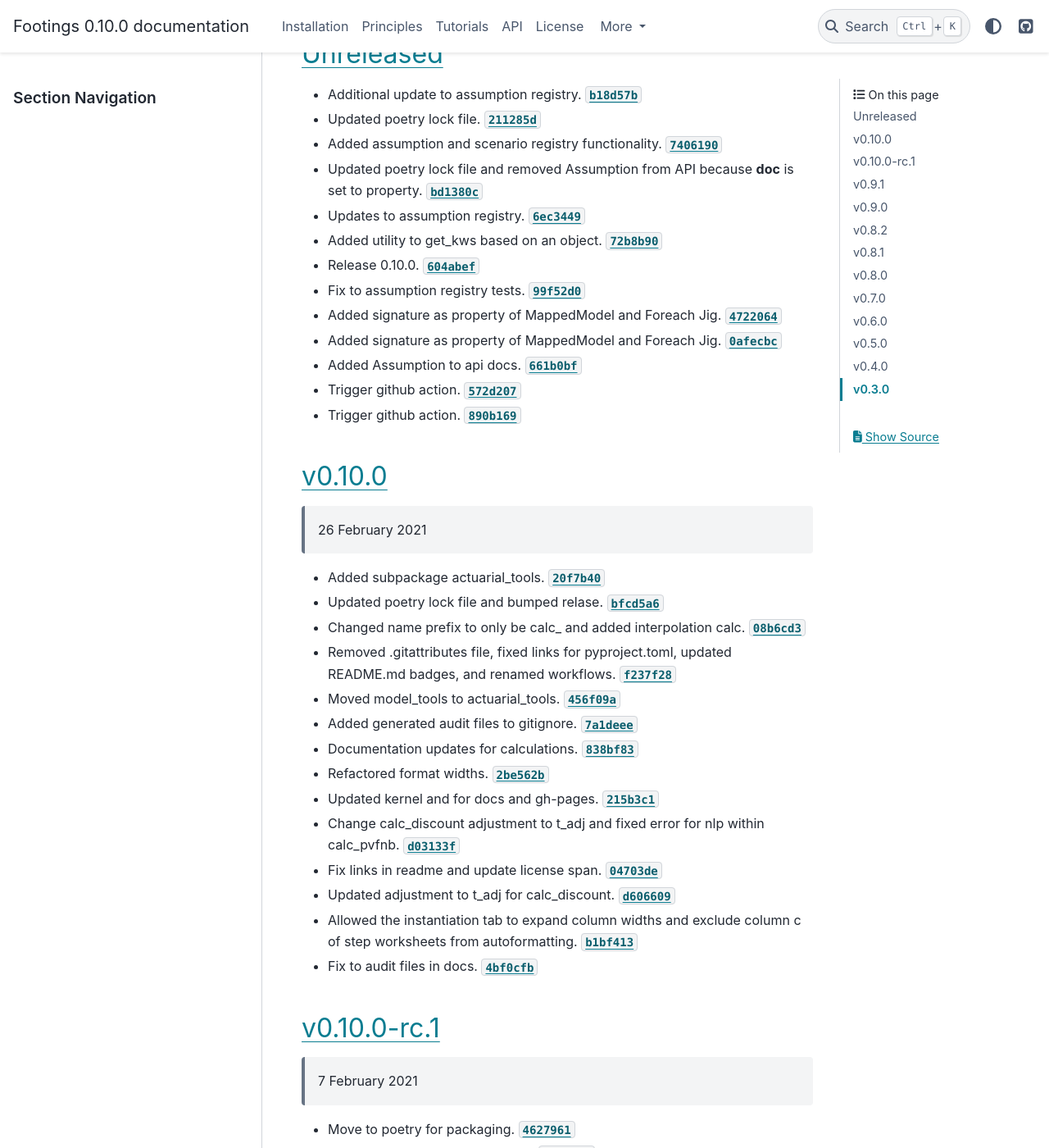
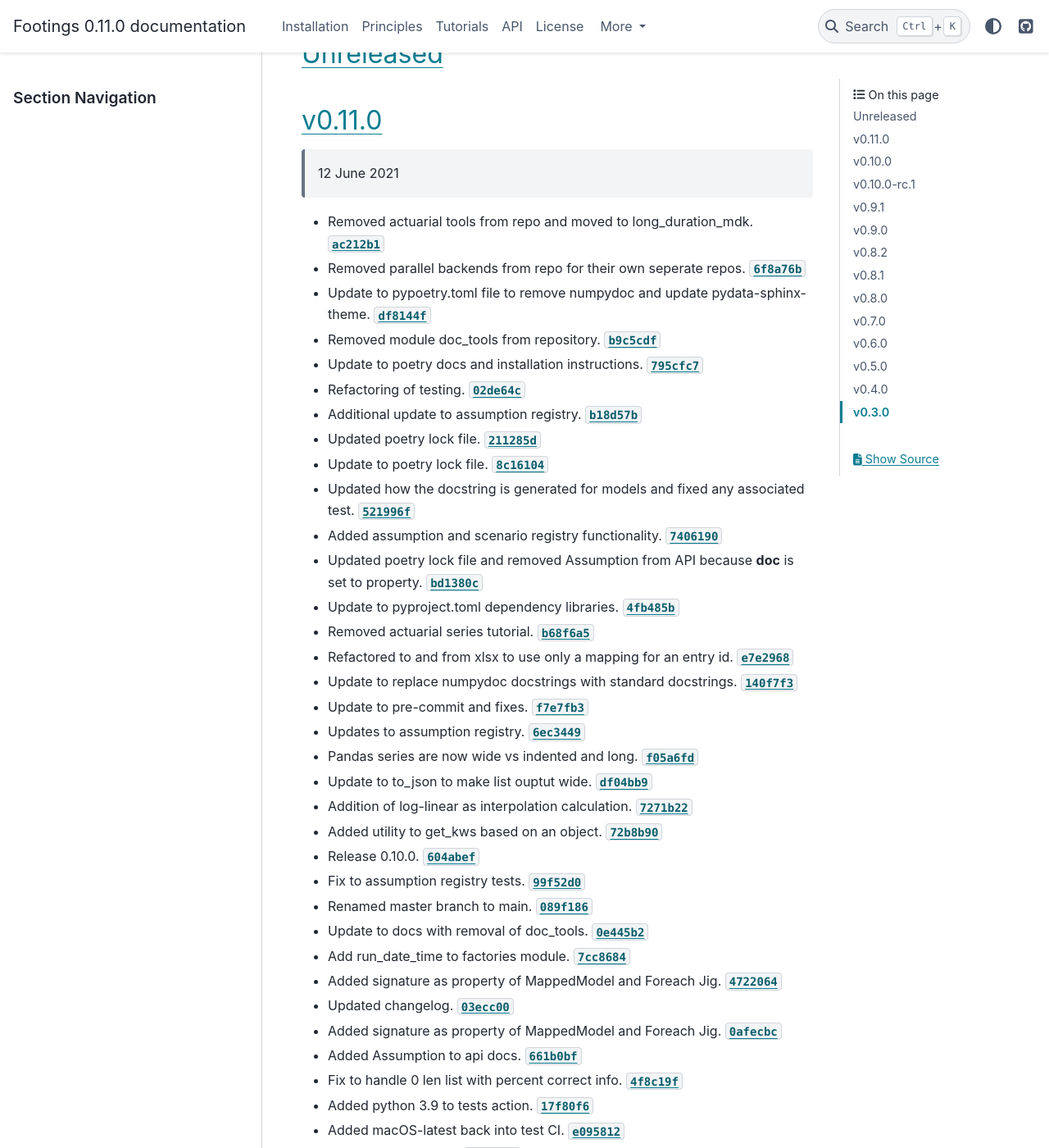
Before and after one commit to footings/footings, a Sphinx documentation site: the page built from docs/changelog.md, in a window 1280 px wide and 1400 px high, scrolled down 303 px. Shown: the whole window at 82% size. Built offline with Sphinx 7.4.7 and the PyData theme 0.15.4, drawn with Linux system fonts in a browser that asks for light colours.

Commit message:
Updated to v0.11.0.

```diff
--- a/docs/changelog.md
+++ b/docs/changelog.md
@@ -4,19 +4,46 @@ All notable changes to this project will be documented in this file. Dates are d
 
 Generated by [`auto-changelog`](https://github.com/CookPete/auto-changelog).
 
-#### [Unreleased](https://github.com/dustindall/footings/compare/v0.10.0...HEAD)
+#### [Unreleased](https://github.com/dustindall/footings/compare/v0.11.0...HEAD)
 
+#### [v0.11.0](https://github.com/dustindall/footings/compare/v0.10.0...v0.11.0)
+
+> 12 June 2021
+
+- Removed actuarial tools from repo and moved to long_duration_mdk. [`ac212b1`](https://github.com/dustindall/footings/commit/ac212b1f25dff4dcb186c94c26a5f15215635bd7)
+- Removed parallel backends from repo for their own seperate repos. [`6f8a76b`](https://github.com/dustindall/footings/commit/6f8a76b34673df15a97e495b1636c1c2570ac4cf)
+- Update to pypoetry.toml file to remove numpydoc and update pydata-sphinx-theme. [`df8144f`](https://github.com/dustindall/footings/commit/df8144fe9ec4b21566b0c903c69400c40ea9850e)
+- Removed module doc_tools from repository. [`b9c5cdf`](https://github.com/dustindall/footings/commit/b9c5cdf64103b74c572aab63d835f666a3296944)
+- Update to poetry docs and installation instructions. [`795cfc7`](https://github.com/dustindall/footings/commit/795cfc79960a079d781430a887f67f0e45c5e8f1)
+- Refactoring of testing. [`02de64c`](https://github.com/dustindall/footings/commit/02de64c8a5cb6354c8b7f8dd5deac2f403930047)
 - Additional update to assumption registry. [`b18d57b`](https://github.com/dustindall/footings/commit/b18d57be43fed3b460a4a9de03bc98918782840f)
 - Updated poetry lock file. [`211285d`](https://github.com/dustindall/footings/commit/211285d1a256426c5c1b98138f604f3e62f7c5b5)
+- Update to poetry lock file. [`8c16104`](https://github.com/dustindall/footings/commit/8c161046126a318cf5e5e04a955ae1c44476ba3c)
+- Updated how the docstring is generated for models and fixed any associated test. [`521996f`](https://github.com/dustindall/footings/commit/521996f509edd732eca47da7e28e6c386f47e6db)
 - Added assumption and scenario registry functionality. [`7406190`](https://github.com/dustindall/footings/commit/7406190498aed794839f7f54a3a85924ce6d8823)
 - Updated poetry lock file and removed Assumption from API because __doc__ is set to property. [`bd1380c`](https://github.com/dustindall/footings/commit/bd1380c74478b261e733930a4a6cd044444ad607)
+- Update to pyproject.toml dependency libraries. [`4fb485b`](https://github.com/dustindall/footings/commit/4fb485b417555bb248f9db7bf0ef489f055bb780)
+- Removed actuarial series tutorial. [`b68f6a5`](https://github.com/dustindall/footings/commit/b68f6a509b35aedd20c634de3e871d1c3d907057)
+- Refactored to and from xlsx to use only a mapping for an entry id. [`e7e2968`](https://github.com/dustindall/footings/commit/e7e296814b46d551bbab6e2d65bfe7803947de1c)
+- Update to replace numpydoc docstrings with standard docstrings. [`140f7f3`](https://github.com/dustindall/footings/commit/140f7f315e6b96fa366fe5d228528fc59995102d)
+- Update to pre-commit and fixes. [`f7e7fb3`](https://github.com/dustindall/footings/commit/f7e7fb3fbdcb346664fd6a1531dee935aaf8cd91)
 - Updates to assumption registry. [`6ec3449`](https://github.com/dustindall/footings/commit/6ec3449ee36490d3cbb4539763ae867b98bbf9e7)
+- Pandas series are now wide vs indented and long. [`f05a6fd`](https://github.com/dustindall/footings/commit/f05a6fda09618afe543bd9a98616aa449639ed55)
+- Update to to_json to make list ouptut wide. [`df04bb9`](https://github.com/dustindall/footings/commit/df04bb9a07f79d61397bf4a34948f929097d827a)
+- Addition of log-linear as interpolation calculation. [`7271b22`](https://github.com/dustindall/footings/commit/7271b22085e2c73d0f9d42a34774afe386cf9d03)
 - Added utility to get_kws based on an object. [`72b8b90`](https://github.com/dustindall/footings/commit/72b8b90685724225e70b5011193c4772c2f78a1d)
 - Release 0.10.0. [`604abef`](https://github.com/dustindall/footings/commit/604abef4b7af27945114ce2dd0c5b8a3f9887b24)
 - Fix to assumption registry tests. [`99f52d0`](https://github.com/dustindall/footings/commit/99f52d02209d4acee9395cde3c18bfb4f561a0e1)
+- Renamed master branch to main. [`089f186`](https://github.com/dustindall/footings/commit/089f186a455f550d38b35bd3b3435ccbafcf0227)
+- Update to docs with removal of doc_tools. [`0e445b2`](https://github.com/dustindall/footings/commit/0e445b28a2952f23b543724c4d0becc7752503a6)
+- Add run_date_time to factories module. [`7cc8684`](https://github.com/dustindall/footings/commit/7cc86842c55321a20d77b9dfbf7fad9cff55f70f)
 - Added signature as property of MappedModel and Foreach Jig. [`4722064`](https://github.com/dustindall/footings/commit/4722064acb6995de978ecb0893dd194496894d12)
+- Updated changelog. [`03ecc00`](https://github.com/dustindall/footings/commit/03ecc0057e46ea5c451bfbb4346f730c18ec4578)
 - Added signature as property of MappedModel and Foreach Jig. [`0afecbc`](https://github.com/dustindall/footings/commit/0afecbc37e112a1b954f14a5907571f4cafc386f)
 - Added Assumption to api docs. [`661b0bf`](https://github.com/dustindall/footings/commit/661b0bf946e64c0e38a99d923a8332970d530236)
+- Fix to handle 0 len list with percent correct info. [`4f8c19f`](https://github.com/dustindall/footings/commit/4f8c19f9dc7257d2c03c85a504f2fbc1329a256c)
+- Added python 3.9 to tests action. [`17f80f6`](https://github.com/dustindall/footings/commit/17f80f688be6201abea00fc451732ddf08a4be06)
+- Added macOS-latest back into test CI. [`e095812`](https://github.com/dustindall/footings/commit/e0958129d035835dada2bc0457c6f0bef5584627)
 - Trigger github action. [`572d207`](https://github.com/dustindall/footings/commit/572d207b771e3f3741f9ae5e8a7c814d4cda722e)
 - Trigger github action. [`890b169`](https://github.com/dustindall/footings/commit/890b16923bc06e931b0d3caa37e9505e77cbe3af)
 
--- a/pyproject.toml
+++ b/pyproject.toml
@@ -3,7 +3,7 @@ name = "footings"
 packages = [
     { include = "footings", from = "src" }
 ]
-version = "0.10.0"
+version = "0.11.0"
 description = "A model building library"
 authors = ["Dustin Tindall <dustin.tindall@gmail.com>"]
 license = "BSD 3-Clause License"
```
